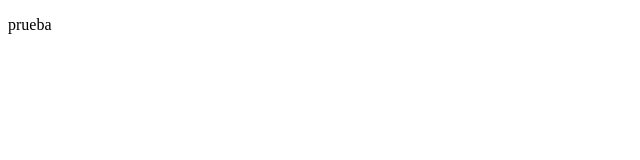
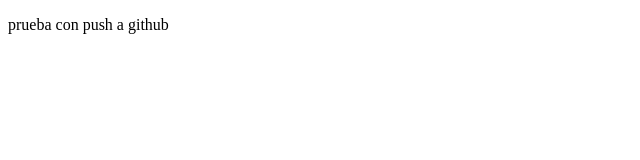
Before and after one commit to a2d2/proyectoDemoCursoPrework, a plain HTML site: page index.html in a window 1280 px wide. Shown: the whole page, without its empty margins (0-640 px from the left). Drawn offline with Linux system fonts and the light colour scheme.

Commit message:
agregamos texto en comentario prueba

```diff
--- a/index.html
+++ b/index.html
@@ -7,6 +7,6 @@
     <title>Hola</title>
   </head>
   <body>
-    <p>prueba</p>
+    <p>prueba con push a github</p>
   </body>
 </html>
```
